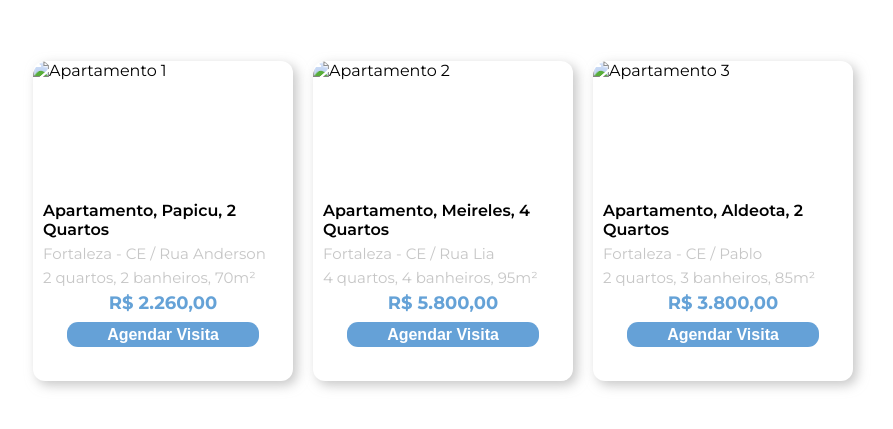
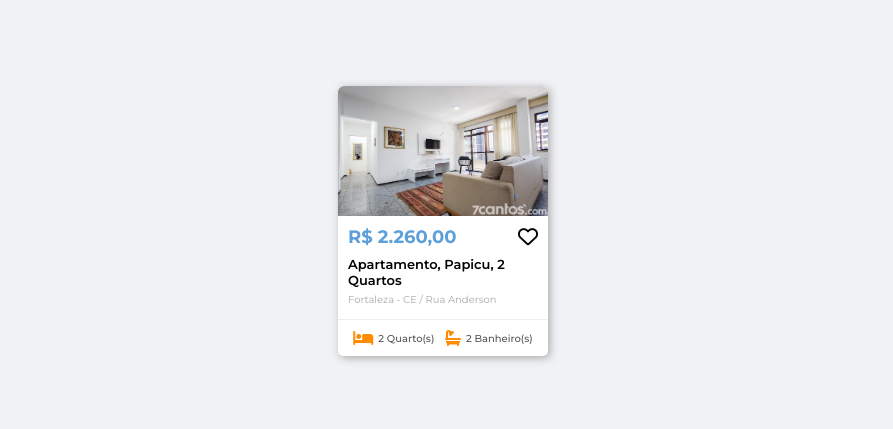
Before and after one commit to joaquimmartins1/joaquim7cantos, a plain HTML site: page index.html in a window 1280 px wide. Shown: the part 179-608 px from the top of the page, without its empty margins (197-1090 px from the left). Drawn offline with Linux system fonts and the light colour scheme.

Commit message:
first commit

```diff
--- a/index.html
+++ b/index.html
@@ -1,51 +1,36 @@
 <!DOCTYPE html>
 <html lang="pt-br">
 <head>
-    <meta charset="UTF-8"> <!-- Leitura padrão pro site-->
-    <title>Card - Devs Em Construção</title> <!-- Titulo do site -->
-    <link rel="stylesheet" href="style.css"> <!-- Linkagem do HTML pro CSS -->
+    <meta charset="UTF-8">
+    <title>Card - Devs Em Construção</title>
+    <link rel="stylesheet" href="style.css">
     <link rel="preconnect" href="https://fonts.googleapis.com">
     <link rel="preconnect" href="https://fonts.gstatic.com" crossorigin>
-    <link href="https://fonts.googleapis.com/css2?family=Montserrat:ital,wght@0,100..900;1,100..900&display=swap" rel="stylesheet"> <!-- Fonte das letras -->
+    <link href="https://fonts.googleapis.com/css2?family=Montserrat:ital,wght@0,100..900;1,100..900&display=swap" rel="stylesheet">
+    <link rel="stylesheet" href="https://cdnjs.cloudflare.com/ajax/libs/font-awesome/6.5.2/css/all.min.css">
 </head>
 <body>
-
     <div class="container-de-cards">
         <div class="card">
-            <img src="assets/imagem1.png" alt="Apartamento 1"> <!-- Imagem do card -->
-            <div>
-                <h1>Apartamento, Papicu, 2 Quartos</h1> <!-- Titulo principal do card -->
-                <h3>Fortaleza - CE / Rua Anderson</h3> <!-- Titulo segundario do card -->
-                <h2>2 quartos, 2 banheiros, 70m²</h2> <!-- Titulo tercriario do card -->
-                <div class="container-valor-e-botao"> <!-- Tag do botão e do valor do imovel -->
-                    <span>R$ 2.260,00</span> <!-- Valor do imovel -->
-                    <button>Agendar Visita</button> <!-- Botão de agendar visita -->
+            <img src="assets/imagem1.png" alt="Apartamento 1">
+            <div class="card-content">
+                <div class="container-valor-e-botao">
+                    <span>R$ 2.260,00</span>
+                    <div class="coracao">
+                        <i class="fa-regular fa-heart"></i>
+                    </div>
                 </div>
+                <h1>Apartamento, Papicu, 2 Quartos</h1>
+                <h3>Fortaleza - CE / Rua Anderson</h3>
             </div>
-        </div>
-
-        <div class="card"> <!-- Segundo card -->
-            <img src="assets/imagem2.png" alt="Apartamento 2">
-            <div>
-                <h1>Apartamento, Meireles, 4 Quartos</h1>
-                <h3>Fortaleza - CE / Rua Lia</h3>
-                <h2>4 quartos, 4 banheiros, 95m²</h2>
-                <div class="container-valor-e-botao">
-                    <span>R$ 5.800,00</span>
-                    <button>Agendar Visita</button>
+            <div class="card-info">
+                <div class="info-group">
+                    <i class="fa-solid fa-bed"></i>
+                    <h2>2 Quarto(s)</h2>
                 </div>
-            </div>
-        </div>
-
-        <div class="card">
-            <img src="assets/imagem3.png" alt="Apartamento 3">
-            <div>
-                <h1>Apartamento, Aldeota, 2 Quartos</h1>
-                <h3>Fortaleza - CE / Pablo</h3>
-                <h2>2 quartos, 3 banheiros, 85m²</h2>
-                <div class="container-valor-e-botao">
-                    <span>R$ 3.800,00</span>
-                    <button>Agendar Visita</button>
+                <div class="info-group">
+                    <i class="fa-solid fa-bath"></i>
+                    <h4>2 Banheiro(s)</h4>
                 </div>
             </div>
         </div>
--- a/style.css
+++ b/style.css
@@ -1,83 +1,106 @@
 * {
-    margin: 0; /* Margem */
-    padding: 0; /* Preenchimento */
+    margin: 0;
+    padding: 0;
     box-sizing: border-box;
 }
+
 body {
-    display: flex; /* Determina a natureza do elemento */
-    justify-content: center; /* Justificar o elemento */
-    align-items: center; /* Alinhar elemento */
-    height: 100vh; /* altura do elemento */
-    background-image: url("cinzafundo.jpg"); /* Fundo */
-    font-family: "Montserrat", sans-serif; /* Fonte usada */
+    display: flex;
+    justify-content: center;
+    align-items: center;
+    height: 100vh;
+    font-family: "Montserrat", sans-serif;
+    background-color: #f0f2f5; /* Adicionei uma cor de fundo para a página */
 }
+
 .container-de-cards {
     display: flex;
     justify-content: center;
-    gap: 20px; /* Espaçamento entre itens */
-    flex-wrap: wrap; /* Controlar itens flexiveis */
+    gap: 20px;
+    flex-wrap: wrap;
 }
+
 .card {
-    background-color: #fff; /* Cor do fundo */
-    width: 260px; /* Largura */
-    height: 320px; /* Altura */
-    border-radius: 12px; /* Borda */
-    box-shadow: 4px 4px 12px #aaaa; /* Sombras */
-    display: flex;
-    flex-direction: column; /* Posição do iten (card) */
-}
-.card > div {
+    background-color: #fff;
+    width: 210px;
+    height: 270px; /* Aumentei a altura para acomodar o novo layout */
+    border-radius: 5px;
+    box-shadow: 2px 2px 8px #aaaaaa;
     display: flex;
     flex-direction: column;
-    justify-content: flex-start;
-    align-items: flex-start;
-    height: 50%;
+}
+
+.card img {
+    width: 100%;
+    height: 130px;
+    border-top-left-radius: 6px;
+    border-top-right-radius: 6px;
+}
+
+.card-content {
     padding: 10px;
+    flex-grow: 1; /* Permite que o conteúdo se expanda */
 }
 
 .container-valor-e-botao {
     display: flex;
-    flex-direction: column;
+    justify-content: space-between; /* Alinha o valor à esquerda e o botão à direita */
     align-items: center;
-    width: 100%;
-    margin-top: auto;
+    margin-bottom: 8px;
 }
 
 .container-valor-e-botao span {
     font-size: 18px;
     font-weight: 700;
-    color: #1873c3aa;
-    margin-bottom: 8px;
-}
-.container-valor-e-botao button {
-    background-color: #1873c3aa;
-    height: 25px;
-    border: none;
-    padding: 4px;
-    width: 80%;
-    color: #fff;
-    font-size: 1rem;
-    font-weight: bold;
-    border-radius: 11px;
-    cursor: pointer;
+    color: #5c9fda;
 }
 
-.card img {
-    width: 100%;
-    height: 130px;
-    border-top-left-radius: 15px;
-    border-top-right-radius: 15px;
+.coracao i {
+    font-size: 20px;
+    color: #000000;
+    cursor: pointer;
+    transition: color 0.3s;
 }
-.card h1, .card h2, .card h3 {
-    padding: 0;
-    margin-bottom: 5px;
+
+.coracao i:hover {
+    color: #ff0000;
 }
-.card h3, .card h2 {
-    font-size: 15px;
-    color: #aaaa;
+
+.card h1 {
+    font-size: 13px;
+    font-weight: 600;
+    margin: 0;
+}
+
+.card h3 {
+    font-size: 10px;
+    color: #aaaaaa;
     font-weight: 400;
+    margin: 5px 0 0;
 }
-.card h1 {
+
+.card-info {
+    display: flex;
+    justify-content: space-around; /* Distribui os grupos de informações uniformemente */
+    align-items: center;
+    padding: 10px;
+    border-top: 1px solid #eeeeee;
+}
+
+.info-group {
+    display: flex;
+    align-items: center;
+    gap: 5px; /* Espaço entre o ícone e o texto */
+}
+
+.info-group i {
+    color: #ff8c00; /* Cor dos ícones de quarto e banheiro */
     font-size: 16px;
-    font-weight: 600;
 }
+
+.info-group h2, .info-group h4 {
+    font-size: 10px;
+    font-weight: 500;
+    color: #555;
+    margin: 0;
+}
```
Also changed, not shown: assets/coração-removebg-preview.png (added), assets/imagem1.png (added), assets/imagem2.png (added), assets/imagem3.png (added).
